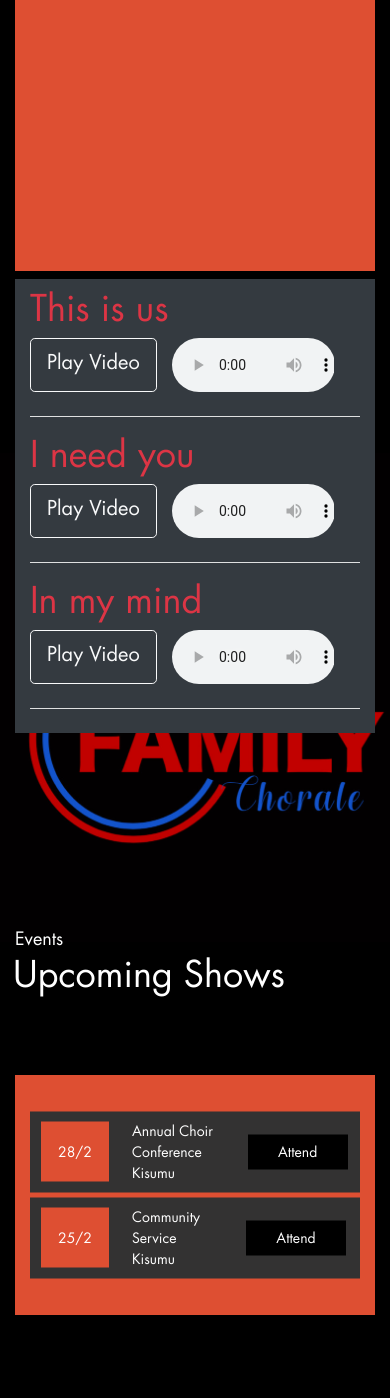
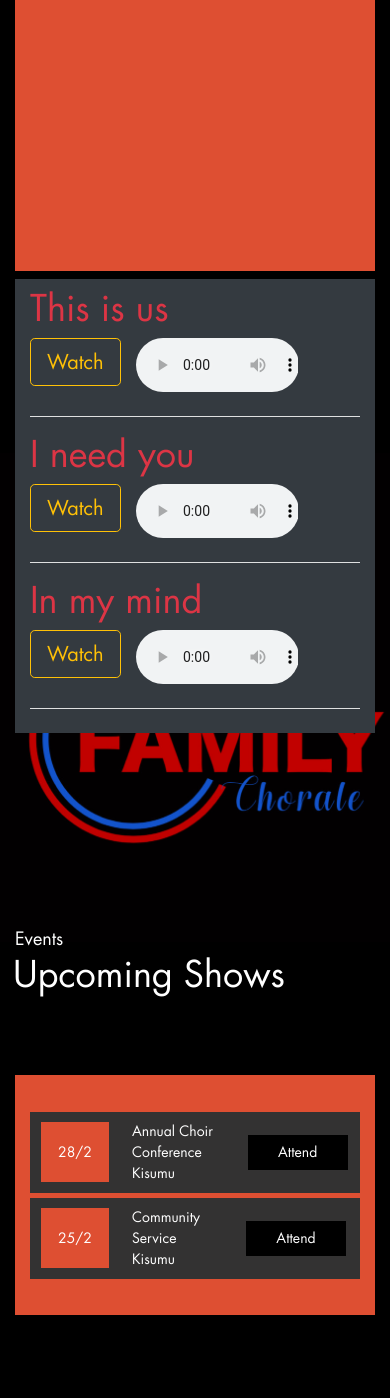
Before and after one commit to sudee404/Family-Chorale-Kenya, a Django app: page / in a window 390 px wide. Shown: the part 1143-2541 px from the top of the page. Run offline with Django 4.2, Linux system fonts and the light colour scheme; data comes from the database, SQL or seed files in the repository; some libraries are stand-ins or nearby versions.

Commit message:
fixed display on small screens

```diff
--- a/family_chorale/templates/family_chorale/event_list.html
+++ b/family_chorale/templates/family_chorale/event_list.html
@@ -66,7 +66,7 @@
             <hr class="my-2">
             <p class="text-danger">Press button to mark a spot at the event and book a seat</p>
             <p class="lead">
-            <table class="table table-striped table-inverse">
+            <table class="table table-striped table-inverse table-responsive-sm">
                 <thead class="thead-inverse">
                     <tr>
                         <th>Event</th>
--- a/family_chorale/templates/index.html
+++ b/family_chorale/templates/index.html
@@ -41,22 +41,20 @@
 							{%if track.audio%}
 							<h2 class="display-6 text-danger">{{track.name}}</h2>
 
-							<div class="row mx-auto pb-2">
-								<a class="btn btn-outline-light btn-lg text-center" type="button"
-									href="{{track.get_absolute_url}}">Play
-									Video</a>
-								<audio class="col-7 bg-dark" src="{{track.audio.url}}" controls></audio>
-							</div>
+							<div class="row mx-auto pb-2 ">
+                                <div><a class="btn btn-outline-warning btn-lg text-center d-flex-inline" type="button"
+                                    href="{{track.get_absolute_url}}">Watch</a></div>
+                                <div class="col-7 bg-dark d-flex" ><audio  src="{{track.audio.url}}" controls></audio></div>
+                            </div>
 							<hr class="bg-light">
 							{%else%}
 							<h2 class="display-6 text-danger">{{track.name}}</h2>
 
-							<div class="row mx-auto pb-2">
-								<a class="btn btn-outline-light btn-lg text-center" type="button"
-									href="{{track.get_absolute_url}}">Play
-									Video</a>
-
-							</div>
+							<div class="row mx-auto pb-2 ">
+                                <div><a class="btn btn-outline-warning btn-lg text-center d-flex-inline" type="button"
+                                    href="{{track.get_absolute_url}}">Watch</a></div>
+                                <div class="col-7 bg-dark d-flex" ><audio  src="{{track.audio.url}}" controls></audio></div>
+                            </div>
 							<hr class="bg-light">
 							{%endif%}
 							{%endfor%}
@@ -110,18 +108,18 @@
 						{%for event in events%}
 						{%if not event.expired%}
 						<!-- Show -->
-						<li class="d-flex flex-row align-items-center justify-content-start">
+						<li class="d-flex flex-row align-items-center justify-content-start table-responsive-sm">
 							<div>
 								<div class="show_date">{{event.date.day}}/{{event.date.month}}</div>
 							</div>
 							<div
-								class="show_info d-flex flex-md-row flex-column align-items-md-center align-items-start justify-content-md-start justify-content-center">
+								class="show_info d-flex flex-sm-row flex-column align-items-sm-center align-items-start justify-content-md-start justify-content-center">
 								<div class="show_name"><a href="#">{{event.title}}</a></div>
 								<div class="show_location">{{event.location}}</div>
 							</div>
 
-							<div class="ml-auto">
-								<div class="show_shop trans_200"><a href="{%url 'attend'%}">Attend</a></div>
+							<div class="ml-auto d-flex-inline">
+								<div class="show_shop trans_200 d-flex-inline"><a href="{%url 'attend'%}">Attend</a></div>
 							</div>
 
 						</li>
```
Also changed, not shown: family_chorale/templates/family_chorale/album_detail.html (+10 -10 lines).
